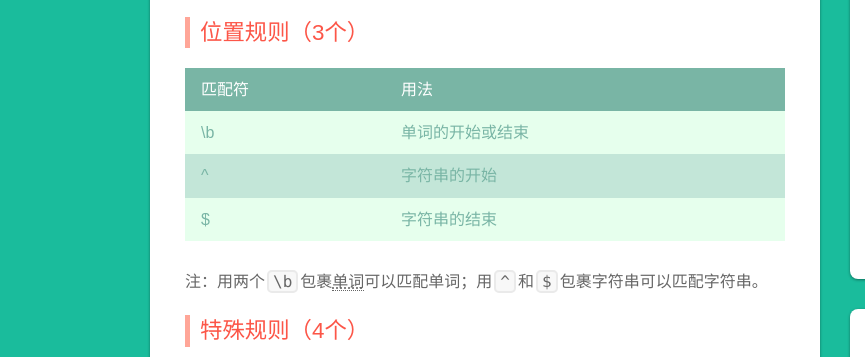
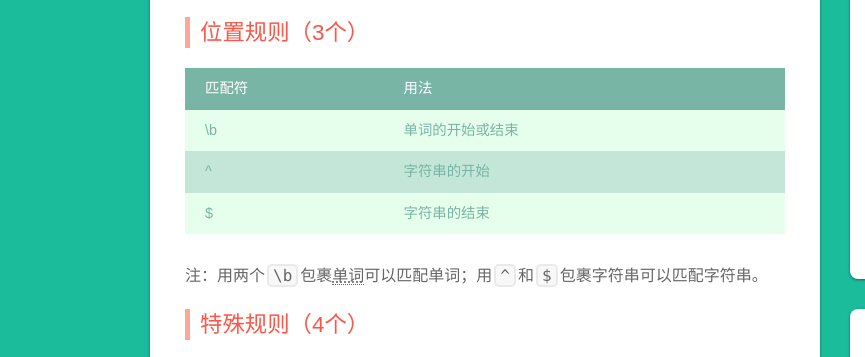
Before and after one commit to Brant-Ma/Brant, a plain HTML site: page archive/note/N007.html in a window 1280 px wide. Shown: the part 376-733 px from the top of the page, 0-865 px from the left. Drawn offline with Linux system fonts and the light colour scheme; a script that the page names is missing.

Commit message:
modify variable table styles

```diff
--- a/style/table.css
+++ b/style/table.css
@@ -23,18 +23,24 @@ article table tr:nth-child(2n+3) {
 	max-width: 100%;
 	overflow: auto;
 }
-td,th {
-	padding: 0.5em 1em;
-	text-align: left;
-}
-
 
 /* specific table */
 aside table img {
 	max-width: 45px;
 }
+aside td,th {
+	padding: 0.5em 1em;
+	text-align: center;
+}
 article table {
 	width: 600px;
+}
+article td,th {
+	font-size: 90%;
+	padding: 0.5em;
+	padding-left: 20px;
+	text-align: left;
+	vertical-align: middle;
 }
 
 /*..............................N005实例.........................*/
```
